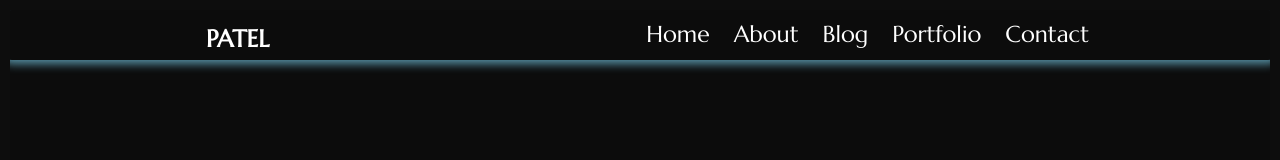
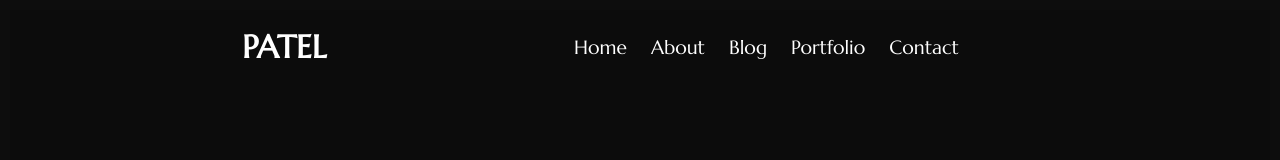
Before and after one commit to PatelVro/Portfolio-Website, a React (Create React App) app: page / in a window 1280 px wide. Shown: the top 160 px of the page. Built offline with nearby package versions, Linux system fonts and the light colour scheme.

Commit message:
Navigation Bar Fix

```diff
--- a/src/header/index.js
+++ b/src/header/index.js
@@ -1,26 +1,30 @@
 import React, { useState } from "react";
 import "./style.css";
+import { VscGrabber, VscClose } from "react-icons/vsc";
 import { Link } from "react-router-dom";
-import { logotext, socialprofils } from "../content_option";
-import { VscGrabber, VscClose } from "react-icons/vsc";
+import { logotext ,socialprofils } from "../content_option";
+import Themetoggle from "../components/themetoggle";
 
 const Headermain = () => {
-  const [isActive, setActive] = useState(false);
+  const [isActive, setActive] = useState("false");
 
   const handleToggle = () => {
     setActive(!isActive);
-    document.body.classList.toggle("ovhidden"); // your original overflow hidden class
+    document.body.classList.toggle("ovhidden");
   };
+
+
 
   return (
     <>
       <header className="fixed-top site__header">
-        <div className="d-flex align-items-center justify-content-around">
-          <Link className="navbar-brand nav_ac" to="/">
+        <div className="d-flex align-items-center justify-content-between container">
+          <Link  className="navbar-brand nav_ac" to="/">
             {logotext}
           </Link>
 
-          {/* Desktop nav - show only on md+ */}
+          <div className="d-flex align-items-center">
+          {/* <Themetoggle /> */}
           <nav className="d-none d-md-flex align-items-center">
             <ul className="the_menu d-flex gap-4 m-0 p-0 text-sm">
               <li className="menu_item">
@@ -40,67 +44,44 @@ const Headermain = () => {
               </li>
             </ul>
           </nav>
+          <button className="menu__button  nav_ac" onClick={handleToggle}>
+            {!isActive ? <VscClose /> : <VscGrabber />}
+          </button>
 
-          {/* Toggle button - only show on small screens */}
-          <button
-            className="menu__button nav_ac d-md-none"
-            onClick={handleToggle}
-            aria-label="Toggle menu"
-          >
-            {isActive ? <VscClose size={24} /> : <VscGrabber size={24} />}
-          </button>
+          </div>
         </div>
 
-        {/* Mobile menu - your original menu classes and structure */}
-        <div className={`site__navigation ${isActive ? "menu__opend" : ""} d-md-none`}>
+        <div className={`site__navigation ${!isActive ? "menu__opend" : ""}`}>
           <div className="bg__menu h-100">
             <div className="menu__wrapper">
               <div className="menu__container p-3">
                 <ul className="the_menu">
-                  <li className="menu_item">
-                    <Link onClick={handleToggle} to="/" className="">
-                      Home
-                    </Link>
+                  <li className="menu_item ">
+                  <Link  onClick={handleToggle} to="/" className="my-3">Home</Link>
                   </li>
                   <li className="menu_item">
-                    <Link onClick={handleToggle} to="/portfolio" className="my-3">
-                      Portfolio
-                    </Link>
+                    <Link  onClick={handleToggle} to="/portfolio" className="my-3"> Portfolio</Link>
                   </li>
                   <li className="menu_item">
-                    <Link onClick={handleToggle} to="/about" className="my-3">
-                      About
-                    </Link>
+                  <Link onClick={handleToggle} to="/about" className="my-3">About</Link>
                   </li>
                   <li className="menu_item">
-                    <Link onClick={handleToggle} to="/contact" className="my-3">
-                      Contact
-                    </Link>
+                  <Link onClick={handleToggle} to="/contact" className="my-3"> Contact</Link>
                   </li>
                 </ul>
               </div>
             </div>
           </div>
           <div className="menu_footer d-flex flex-column flex-md-row justify-content-between align-items-md-center position-absolute w-100 p-3">
-            <div className="d-flex gap-3">
-              <a href={socialprofils.facebook} target="_blank" rel="noopener noreferrer">
-                Facebook
-              </a>
-              <a href={socialprofils.github} target="_blank" rel="noopener noreferrer">
-                Github
-              </a>
-              <a href={socialprofils.instagram} target="_blank" rel="noopener noreferrer">
-                Instagram
-              </a>
-              <a href={socialprofils.linkedin} target="_blank" rel="noopener noreferrer">
-                LinkedIn
-              </a>
+            <div className="d-flex">
+            <a href={socialprofils.facebook}>Facebook</a>
+            <a href={socialprofils.github}>Github</a>
+            <a href={socialprofils.twitter}>Twitter</a>
             </div>
-            <p className="copyright m-0">copyright © {logotext}</p>
+            <p className="copyright m-0">copyright __ {logotext}</p>
           </div>
         </div>
       </header>
-
       <div className="br-top"></div>
       <div className="br-bottom"></div>
       <div className="br-left"></div>
--- a/src/header/style.css
+++ b/src/header/style.css
@@ -2,16 +2,11 @@
     top: 10px;
     padding-left: 10px;
     padding-right: 10px;
-    background-color: #0c0c0c; /* Dark semi-transparent background */
-    -webkit-backdrop-filter: blur(12px);
-    backdrop-filter: blur(12px);
-    border-radius: 12px; /* Rounded corners for the floating look */
-    box-shadow: 0px 4px 10px rgba(119, 202, 230, 0.7);
-    z-index: 1000; /* Keeps it on top of other content */
 }
 
 .menu__button {
     color: var(--text-color);
+    visibility: hidden;
 }
 
 .menu__button:focus,
@@ -33,11 +28,11 @@
     border: unset;
     /* background: var(--primary-color); */
     background-color: rgba(0, 0, 0, 0);
-    font-size: 1.5rem;
+    font-size: 2rem;
     font-family: Marcellus;
     color: var(--text-color-2);
-    line-height: 2;
-    height: 50px;
+    /* line-height: 2; */
+    /* height: 50px; */
     font-weight: bold;
     z-index: 1000;
 }
@@ -123,7 +118,7 @@
 .site__navigation.menu__opend .main__menu_ul,
 .site__navigation.menu__opend .menu_right {
     opacity: 1;
-    transition-delay: 1s;
+    transition-delay: 0.6s;
     visibility: visible;
 }
 
@@ -178,22 +173,29 @@
     }
 }
 
-.the_menu .menu_item {
-    text-align: center;
+@media (max-width: 768px) {
+    .the_menu {
+        padding-top: 14vh;
+        /* padding-bottom: 5vh; */
+    }
+    .menu__button{
+        visibility: visible;
+    }
+
 }
-
 
 .the_menu .menu_item>a {
     color: var(--text-color-2);
-    line-height: 1;
-    font-size: 5rem;
+    line-height: 1.5;
+    font-size: 3rem;
     display: inline-block;
     position: relative;
     transition: color 250ms cubic-bezier(0, 0, 0.58, 1) 0s;
-    padding: 4px 0px;
+    padding: 0px 0px;
     text-decoration: none;
     font-family: Marcellus;
-
+    display: flex;
+    justify-content: center;
 }
 
 .the_menu .menu_item>a:hover {
@@ -202,7 +204,7 @@
 
 @media (min-width: 768px) {
     .the_menu .menu_item>a {
-        font-size: 1.8vw;
+        font-size: 1.5vw;
     }
 }
 
```
